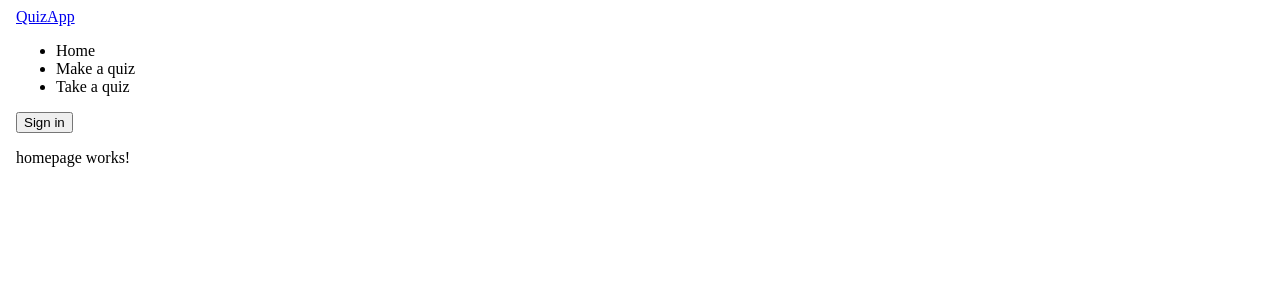
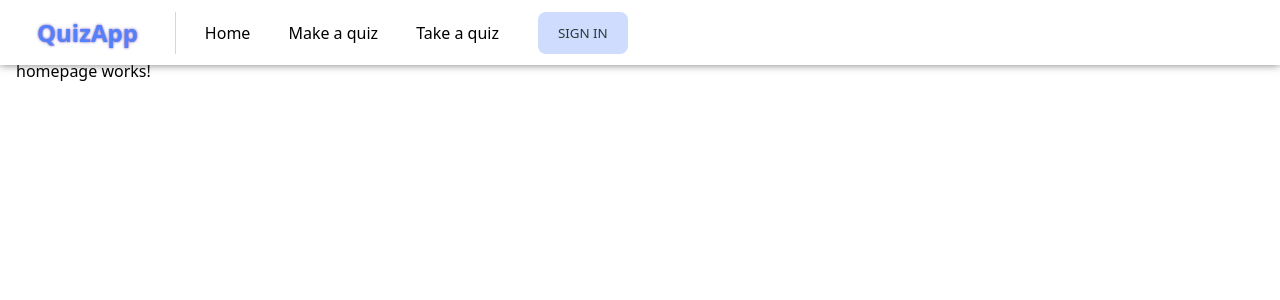
Before and after one commit to ErykNe/Quiz-App, an Angular app: page / in a window 1280 px wide. Shown: the top 300 px of the page. Built offline with nearby package versions, Linux system fonts and the light colour scheme.

Commit message:
Navbar done

```diff
--- a/src/global_styles.css
+++ b/src/global_styles.css
@@ -0,0 +1,88 @@
+body {
+  font-family:system-ui, -apple-system, BlinkMacSystemFont, 'Segoe UI', Roboto, Oxygen, Ubuntu, Cantarell, 'Open Sans', 'Helvetica Neue', sans-serif;
+  margin-top: 60px;
+}
+main {
+  color: white;
+}
+
+.container {
+  background-color: white;
+  position: fixed;
+  top: 0;
+  left: 0;
+  right: 0;
+  height: 65px;
+  display: flex;
+  align-items: center;
+  box-shadow: 0 0 8px 0 rgba(75, 75, 75, 0.735);
+}
+.navbar-nav {
+  border-left: 1px solid rgb(215, 215, 215);
+  margin-left: 20px;
+}
+.active {
+  margin: 2px;
+}
+.navbar-nav, .active {
+  display: inline;
+  padding: 10px;
+}
+.navbar-brand{
+  font-size: 24px;
+  margin-left: -10px;
+  margin-top: -10px;
+  color: rgb(82, 128, 255);
+  font-weight: 600;
+  text-shadow: 0 0 1px #db8585, 0 0 3px #6969d8;
+}
+a, p, h1, button {
+  -webkit-user-select: none;
+    -webkit-user-drag: none;
+    -moz-user-select: none;
+    -ms-user-select: none;
+    user-select: none;
+}
+a {
+  padding: 7px;
+}
+.active :hover {
+  background-color: rgb(241, 241, 241);
+  border:0px solid rgb(241, 241, 241);
+  border-radius: 1cqb;
+}
+.active :active {
+  background-color: rgb(208, 220, 254);
+  border:0px solid rgb(208, 220, 254);
+  border-radius: 1cqb;
+}
+.navbar-header {
+  margin-left: 40px;
+  margin-right: 10px;
+}
+.navbar-btn {
+  margin-left: 10px;
+  padding: 12px;
+  padding-left: 20px;
+  padding-right: 20px;
+  font-family: system-ui, -apple-system, BlinkMacSystemFont, 'Segoe UI', Roboto, Oxygen, Ubuntu, Cantarell, 'Open Sans', 'Helvetica Neue', sans-serif;
+  font-weight: 400;
+  background-color: rgb(208, 220, 254);
+  border:0px solid rgb(208, 220, 254);
+  border-radius: 1cqb;
+  color: rgb(44, 56, 56);
+}
+.navbar-btn:hover {
+  background-color: rgb(198, 210, 242);
+  border:0px solid rgb(198, 210, 242);
+  box-shadow: 0px 1px 1px 0px rgba(143, 143, 143, 0.735);
+}
+.navbar-btn:active {
+  background-color: rgb(222, 222, 222);
+  border:0px solid rgb(222, 222, 222);
+  box-shadow: 0px 1px 1px 0px rgba(143, 143, 143, 0.735);
+}
+header li a {
+  color: black;
+  text-decoration: none;
+}
--- a/src/main.html
+++ b/src/main.html
@@ -9,14 +9,14 @@
     <nav class="navbar">
       <div class="container">
         <div class="navbar-header">
-          <a class="navbar-brand" href="#">QuizApp</a>
+          <a class="navbar-brand">QuizApp</a>
         </div>
         <ul class="navbar-nav">
           <li class="active"><a (click)="showHome()">Home</a></li>
           <li class="active"><a (click)="showQuizBuilder()">Make a quiz</a></li>
           <li class="active"><a (click)="showQuizApp()">Take a quiz</a></li>
         </ul>
-        <button class="navbar-btn" (click)="showRegistrationApp()">Sign in</button>
+        <button class="navbar-btn" (click)="showRegistrationApp()">SIGN IN</button>
       </div>
     </nav>
     <div class="main-page">
--- a/src/main.ts
+++ b/src/main.ts
@@ -41,7 +41,6 @@ export class App {
     this.QuizBuilderVisible = quizBuilder
     this.QuizAppVisible = quizApp
     this.RegistrationAppVisible = registrationApp
-    console.log("worked!")
   }
 }
 
```
Also changed, not shown: src/quiz.app/quiz.component.html (line endings or trailing spaces).
